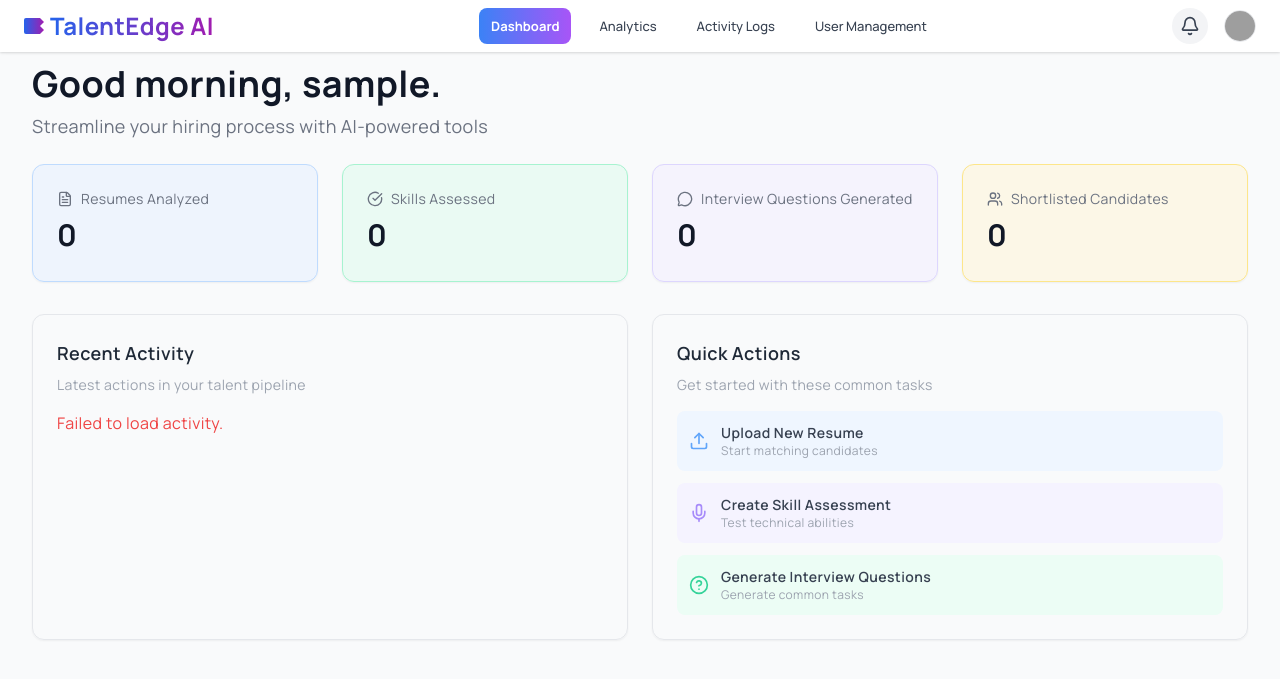
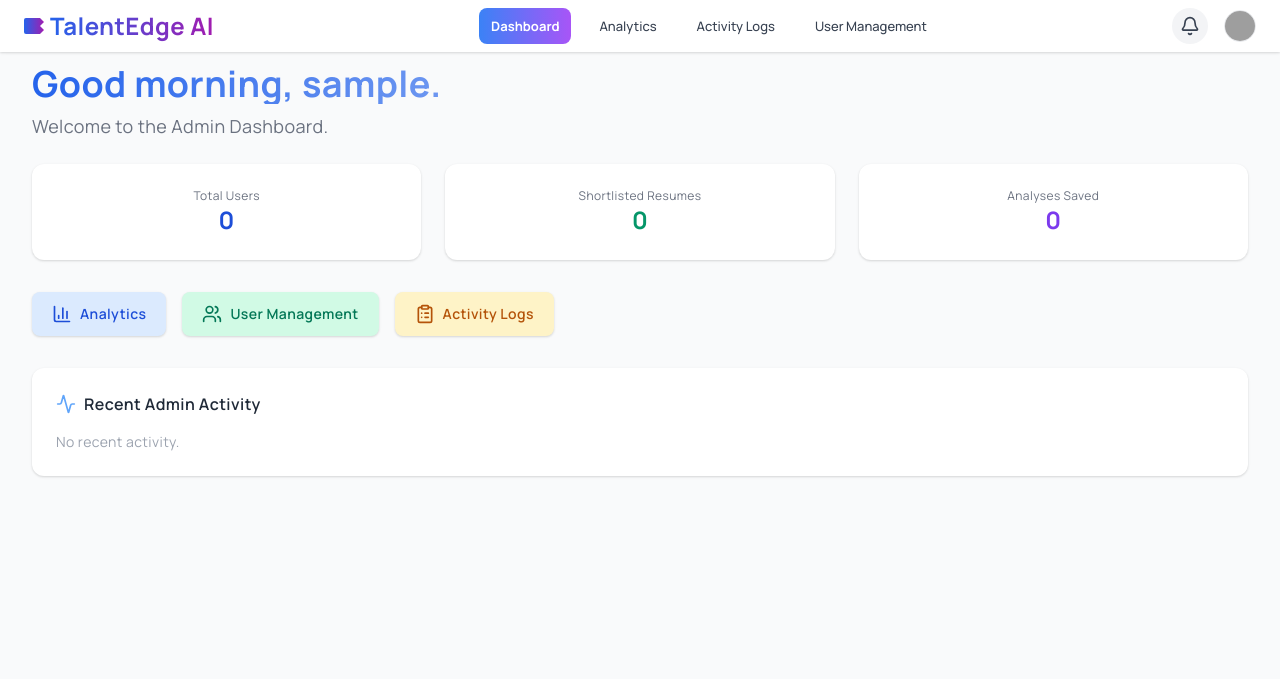
Before and after one commit to LokeshJothiram/resume_validation, a Flask app: page / in a window 1280 px wide. Shown: the top 679 px of the page. Run offline with Flask 3, Linux system fonts and the light colour scheme; the visitor is signed in with stand-in values (Sample User, id 1); data that the repository does not hold is empty; some libraries are stand-ins or nearby versions; grey boxes are pictures that could not be loaded.

Commit message:
Update dashboard_tab.html

```diff
--- a/templates/tabs/dashboard_tab.html
+++ b/templates/tabs/dashboard_tab.html
@@ -1,7 +1,6 @@
 <div class="space-y-8 w-full">
   <div>
-    <h1 id="greeting" class="text-4xl font-bold text-gray-900 mb-2"></h1>
-    <p class="text-lg text-gray-500 mb-6">Streamline your hiring process with AI-powered tools</p>
+    <h1 id="greeting" class="text-4xl font-bold bg-gradient-to-r from-blue-600 via-cyan-400 to-teal-400 bg-clip-text text-transparent mb-2"></h1>
     <script>
       document.addEventListener('DOMContentLoaded', function() {
         var username = "{{ username|e }}";
@@ -13,6 +12,8 @@
         document.getElementById('greeting').textContent = greeting + ", " + username + ".";
       });
     </script>
+    {% if session.role != 'admin' %}
+    <p class="text-lg text-gray-500 mb-6">Streamline your hiring process with AI-powered tools</p>
     <div class="grid grid-cols-1 sm:grid-cols-2 md:grid-cols-4 gap-6 mb-8">
       <div class="bg-blue-100 bg-opacity-40 border border-blue-200 rounded-xl p-6 shadow-sm backdrop-blur-sm flex flex-col justify-between">
         <div class="text-gray-500 text-sm mb-2 flex items-center gap-2"><i data-lucide="file-text" class="w-4 h-4"></i>Resumes Analyzed</div>
@@ -171,5 +172,67 @@
         </script>
       </div>
     </div>
+    {% endif %}
+    {% if session.role == 'admin' %}
+    <div class="text-lg text-gray-500 mb-6">Welcome to the Admin Dashboard.</div>
+    <div class="grid grid-cols-1 md:grid-cols-3 gap-6 mb-8">
+      <div class="bg-white rounded-xl shadow p-6 flex flex-col items-center justify-center">
+        <div class="text-xs text-gray-500">Total Users</div>
+        <div id="admin-summary-users" class="font-bold text-2xl text-blue-700">-</div>
+      </div>
+      <div class="bg-white rounded-xl shadow p-6 flex flex-col items-center justify-center">
+        <div class="text-xs text-gray-500">Shortlisted Resumes</div>
+        <div id="admin-summary-shortlisted" class="font-bold text-2xl text-green-600">-</div>
+      </div>
+      <div class="bg-white rounded-xl shadow p-6 flex flex-col items-center justify-center">
+        <div class="text-xs text-gray-500">Analyses Saved</div>
+        <div id="admin-summary-analyses" class="font-bold text-2xl text-purple-600">-</div>
+      </div>
+    </div>
+    <div class="flex flex-wrap gap-4 mb-8">
+      <a href="#" onclick="document.getElementById('tab-analytics').click(); return false;" class="bg-blue-100 hover:bg-blue-200 text-blue-700 px-5 py-3 rounded-lg font-semibold shadow text-sm flex items-center gap-2"><i data-lucide='bar-chart-3' class='w-5 h-5'></i> Analytics</a>
+      <a href="#" onclick="document.getElementById('tab-user-management').click(); return false;" class="bg-green-100 hover:bg-green-200 text-green-700 px-5 py-3 rounded-lg font-semibold shadow text-sm flex items-center gap-2"><i data-lucide='users' class='w-5 h-5'></i> User Management</a>
+      <a href="#" onclick="document.getElementById('tab-activity-logs').click(); return false;" class="bg-yellow-100 hover:bg-yellow-200 text-yellow-700 px-5 py-3 rounded-lg font-semibold shadow text-sm flex items-center gap-2"><i data-lucide='clipboard-list' class='w-5 h-5'></i> Activity Logs</a>
+    </div>
+    <div class="bg-white rounded-xl shadow p-6 mb-8">
+      <div class="text-base font-semibold mb-4 text-gray-800 flex items-center gap-2"><i data-lucide='activity' class='w-5 h-5 text-blue-400'></i> Recent Admin Activity</div>
+      <div id="admin-recent-activity" class="flex flex-col gap-2 text-sm text-gray-700"></div>
+    </div>
+    <script>
+    // Fetch admin summary stats
+    document.addEventListener('DOMContentLoaded', function() {
+      fetch('/admin_analytics').then(resp => resp.json()).then(data => {
+        let totalUsers = 0, totalShortlisted = 0, totalAnalyses = 0;
+        data.forEach(row => {
+          totalUsers += row.users;
+          totalShortlisted += row.shortlisted;
+          totalAnalyses += row.analyses;
+        });
+        document.getElementById('admin-summary-users').textContent = totalUsers;
+        document.getElementById('admin-summary-shortlisted').textContent = totalShortlisted;
+        document.getElementById('admin-summary-analyses').textContent = totalAnalyses;
+      });
+      // Fetch recent admin activity
+      fetch('/activity_logs?limit=3').then(resp => resp.json()).then(logs => {
+        let html = '';
+        if (!logs.length) html = '<div class="text-gray-400">No recent activity.</div>';
+        else logs.forEach(log => {
+          const timeAgo = (ts => {
+            const now = new Date();
+            const then = new Date(ts);
+            const diff = Math.floor((now - then) / 1000);
+            if (diff < 60) return diff + ' seconds ago';
+            if (diff < 3600) return Math.floor(diff / 60) + ' minutes ago';
+            if (diff < 86400) return Math.floor(diff / 3600) + ' hours ago';
+            return Math.floor(diff / 86400) + ' days ago';
+          })(log.timestamp);
+          html += `<div class="flex items-center gap-2"><span class="text-blue-500"><i data-lucide='activity' class='w-4 h-4'></i></span> <span>${log.action_type.replace(/_/g,' ')}</span> <span class="ml-auto text-xs text-gray-400">${timeAgo}</span></div>`;
+        });
+        document.getElementById('admin-recent-activity').innerHTML = html;
+        if (window.lucide && window.lucide.createIcons) lucide.createIcons();
+      });
+    });
+    </script>
+    {% endif %}
   </div>
 </div>
```
